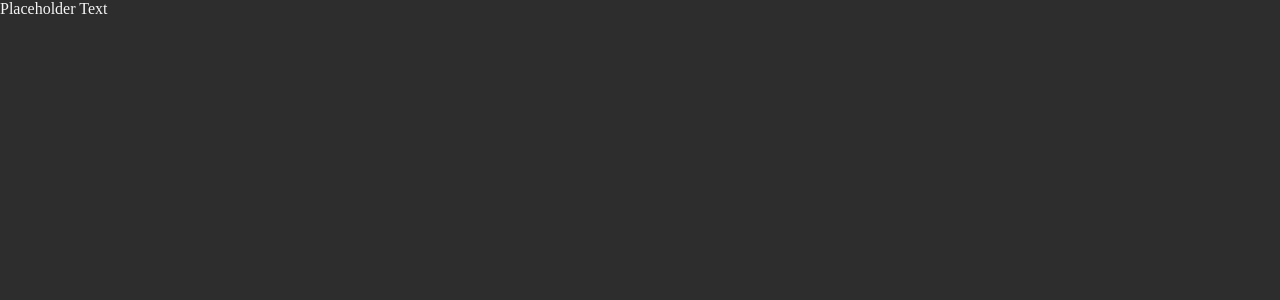
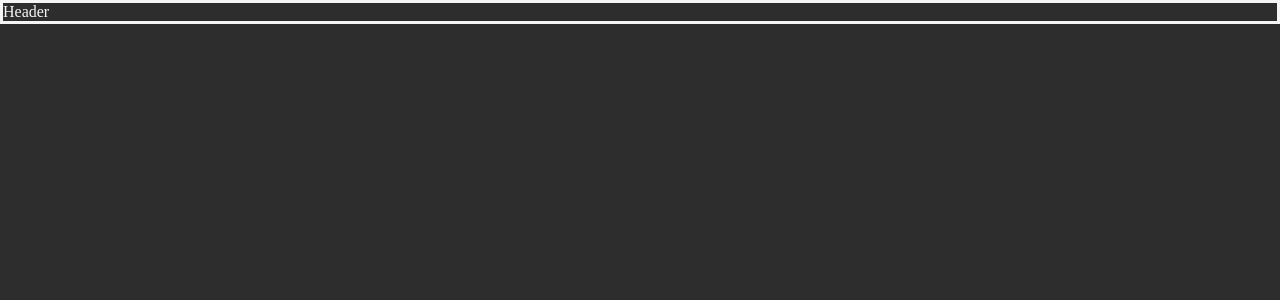
Before and after one commit to man7788/sushiro-calculator, a React (Vite) app in the folder calculator/: page / in a window 1280 px wide. Shown: the top 300 px of the page. Built offline with nearby package versions, Linux system fonts and the light colour scheme.

Commit message:
Add Header to App render

```diff
--- a/calculator/src/App.jsx
+++ b/calculator/src/App.jsx
@@ -1,7 +1,12 @@
 import styles from './App.module.css';
+import Header from './Components/Header';
 
 function App() {
-  return <div className={styles.App}>Placeholder Text</div>;
+  return (
+    <div className={styles.App}>
+      <Header />
+    </div>
+  );
 }
 
 export default App;
--- a/calculator/src/Components/Header.jsx
+++ b/calculator/src/Components/Header.jsx
@@ -1,7 +1,7 @@
 import styles from './Header.module.css';
 
 function Header() {
-  return <div className={styles.Header}>Placeholder Text</div>;
+  return <div className={styles.Header}>Header</div>;
 }
 
 export default Header;
--- a/calculator/src/Components/Header.module.css
+++ b/calculator/src/Components/Header.module.css
@@ -0,0 +1,3 @@
+.Header {
+  border: 3px solid whitesmoke;
+}
```
